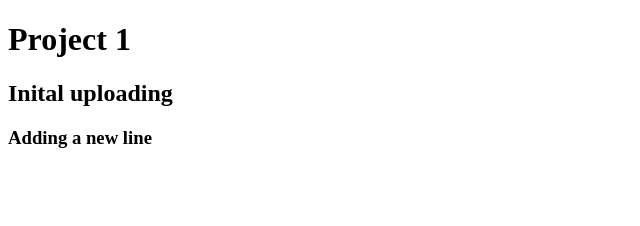
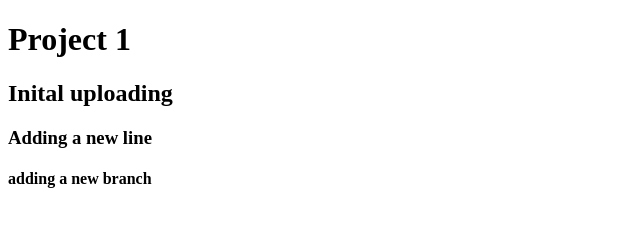
Before and after one commit to Ramesh094/c1, a plain HTML site: page index.html in a window 1280 px wide. Shown: the whole page, without its empty margins (0-640 px from the left). Drawn offline with Linux system fonts and the light colour scheme.

Commit message:
added new branch

```diff
--- a/index.html
+++ b/index.html
@@ -9,5 +9,6 @@
     <h1>Project 1</h1>
     <h2>Inital uploading</h2>
     <h3>Adding a new line</h3>
+    <h4>adding a new branch</h4>
 </body>
 </html>
```
